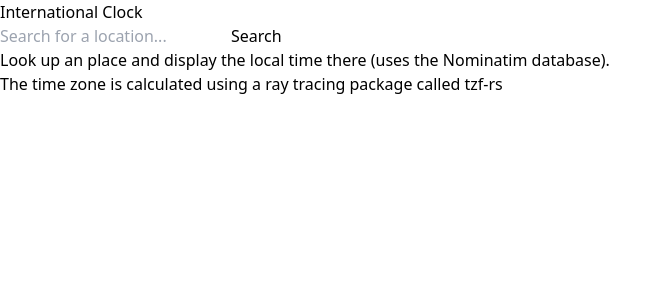
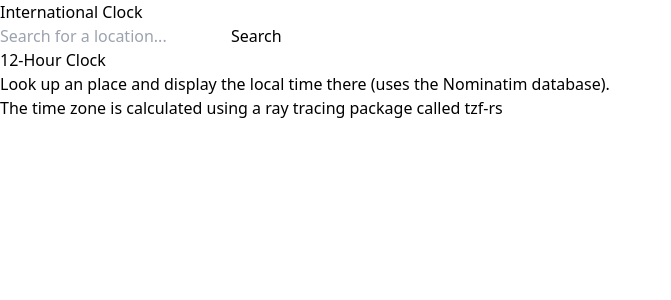
Before and after one commit to farmeroy/intl-clock, a React (Vite) app: page / in a window 1280 px wide. Shown: the top 300 px of the page, without its empty margins (0-671 px from the left). Built offline with nearby package versions, Linux system fonts and the light colour scheme.

Commit message:
add a clock format handler for the context

```diff
--- a/src/App.tsx
+++ b/src/App.tsx
@@ -2,6 +2,8 @@ import { useEffect, useState } from "react";
 import Clock from "./components/Clock/Clock";
 import { TimeProvider } from "./contexts/TimeProvider";
 import PlacesSearch from "./components/PlacesSearch/PlacesSearch";
+import { useTime } from "./contexts/useTimeProvider";
+import ClockFormatToggleButton from "./components/ClockFormatToggleButton/ClockFomatToggleButton";
 
 export type NominatimPlace = {
   place_id: number;
@@ -52,11 +54,12 @@ function App() {
   };
 
   return (
+    <TimeProvider>
       <div className="flex flex-col justify-between">
         <div className="h-full min-h-[90vh]">
           <PlacesSearch onSelectPlace={addClock} />
+          <ClockFormatToggleButton />
           {clocks.length > 0 ? (
-          <TimeProvider>
             <div className="flex flex-wrap justify-center">
               {clocks.map(({ place, timeZone }) => (
                 <Clock
@@ -67,7 +70,6 @@ function App() {
                 />
               ))}
             </div>
-          </TimeProvider>
           ) : null}
         </div>
         <div className="w-full h-full text-center">
@@ -94,6 +96,7 @@ function App() {
           </p>
         </div>
       </div>
+    </TimeProvider>
   );
 }
 
--- a/src/components/Clock/Clock.tsx
+++ b/src/components/Clock/Clock.tsx
@@ -11,7 +11,7 @@ const Clock = ({
   timeZone: string;
   onClose: () => void;
 }) => {
-  const { currentTime } = useTime();
+  const { currentTime, clockFormat } = useTime();
 
   return (
     <div className="relative p-4 m-2 border rounded-lg shadow-md dark:text-white w-96 border-1">
@@ -27,8 +27,8 @@ const Clock = ({
           <p className="text-xl">
             {new Date(currentTime).toLocaleTimeString("en-US", {
               timeZone,
-              hour12: false,
-              hour: "2-digit",
+              hour12: clockFormat === "12-Hour" ? true : false,
+              hour: clockFormat === "24-Hour" ? "2-digit" : "numeric",
               minute: "2-digit",
             })}
           </p>
--- /dev/null
+++ b/src/components/ClockFormatToggleButton/ClockFomatToggleButton.tsx
@@ -0,0 +1,11 @@
+import { useTime } from "../../contexts/useTimeProvider";
+import Button from "../Button/Button";
+
+const ClockFormatToggleButton = () => {
+  const { clockFormat, toggleClockFormat } = useTime();
+  return (
+    <Button onClick={() => toggleClockFormat()}>{clockFormat} Clock</Button>
+  );
+};
+
+export default ClockFormatToggleButton;
--- a/src/contexts/TimeProvider.tsx
+++ b/src/contexts/TimeProvider.tsx
@@ -1,13 +1,26 @@
-import React, { createContext, useState, useEffect } from 'react';
+import React, { createContext, useState, useEffect } from "react";
 
 export interface TimeContextType {
   currentTime: number;
+  clockFormat: ClockFormat;
+  toggleClockFormat: () => React.Dispatch<ClockFormat>;
 }
 
-export const TimeContext = createContext<TimeContextType | undefined>(undefined);
+type ClockFormat = "12-Hour" | "24-Hour";
 
-export const TimeProvider: React.FC<React.PropsWithChildren> = ({ children }) => {
+export const TimeContext = createContext<TimeContextType | undefined>(
+  undefined
+);
+
+export const TimeProvider: React.FC<React.PropsWithChildren> = ({
+  children,
+}) => {
   const [currentTime, setCurrentTime] = useState(Date.now());
+  const [clockFormat, setClockFormat] = useState<ClockFormat>("12-Hour");
+
+  const toggleClockFormat = () => {
+    setClockFormat((format) => (format == "12-Hour" ? "24-Hour" : "12-Hour"));
+  };
 
   useEffect(() => {
     const timer = setInterval(() => {
@@ -18,7 +31,9 @@ export const TimeProvider: React.FC<React.PropsWithChildren> = ({ children }) =>
   }, []);
 
   return (
-    <TimeContext.Provider value={{ currentTime }}>
+    <TimeContext.Provider
+      value={{ currentTime, clockFormat, toggleClockFormat }}
+    >
       {children}
     </TimeContext.Provider>
   );
```
Lines whose indentation alone changed are shown as unchanged.
